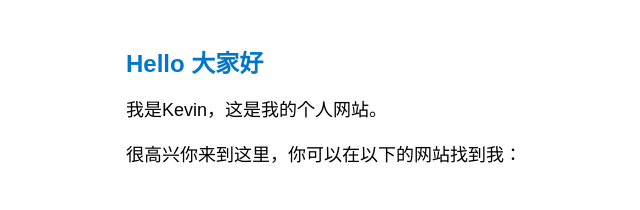
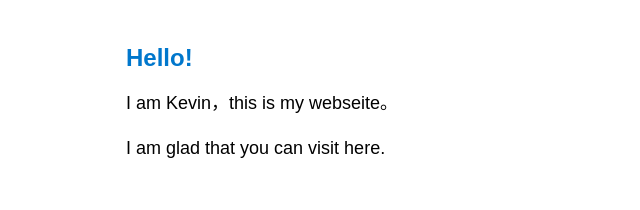
Before and after one commit to Kevinletsgo/Kevinletsgo.github.io, a plain HTML site: page index.html in a window 1280 px wide. Shown: the whole page, without its empty margins (214-854 px from the left). Drawn offline with Linux system fonts and the light colour scheme.

Commit message:
Update index.html

```diff
--- a/index.html
+++ b/index.html
@@ -8,6 +8,6 @@
 </head>
 <body>
     <div class="content">
-        <h1>Hello 大家好</h1>
-        <p>我是Kevin，这是我的个人网站。</p>
-        <p>很高兴你来到这里，你可以在以下的网站找到我：</p>
+        <h1>Hello!</h1>
+        <p>I am Kevin，this is my webseite。</p>
+        <p>I am glad that you can visit here.</p>
```
